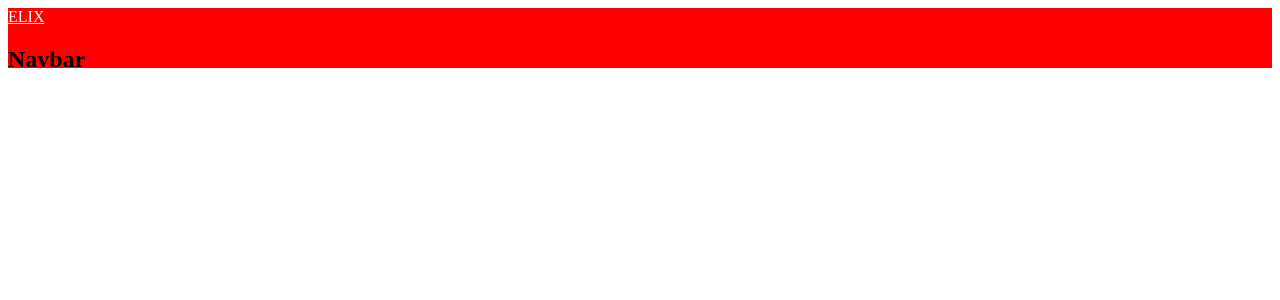
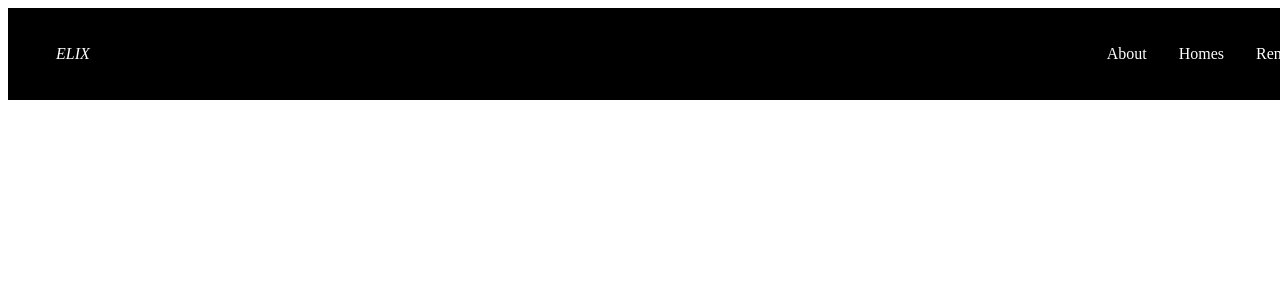
Before and after one commit to bartxs/react-real-estate-website, a React (Create React App) app: page / in a window 1280 px wide. Shown: the top 300 px of the page. Built offline with nearby package versions, Linux system fonts and the light colour scheme.

Commit message:
Navbar style

```diff
--- a/src/components/Navbar.js
+++ b/src/components/Navbar.js
@@ -1,20 +1,43 @@
 import React from "react";
-import styled from "styled-components";
+import styled, { css } from "styled-components";
 import { Link } from "react-router-dom";
 import { menuData } from "../data/ManuData";
 
 const Nav = styled.nav`
   height: 60px;
-  background: red;
+  display: flex;
+  justify-content: space-between;
+  padding: 1rem 2rem;
+  z-index: 100;
+  position: fixed;
+  width: 100%;
+  background: #000;
+`;
+
+const NavLink = css`
+  color: #fff;
+  display: flex;
+  align-items: center;
+  padding: 0 1rem;
+  height: 100%;
+  cursor: pointer;
+  text-decoration: none;
 `;
 
 const Logo = styled(Link)`
-  color: #fff;
+  ${NavLink}
+  font-style: italic;
 `;
 
 const MenuBars = styled.i``;
-const NavMenu = styled.div``;
-const NavMenuLinks = styled(Link)``;
+const NavMenu = styled.div`
+  display: flex;
+  align-items: center;
+`;
+
+const NavMenuLinks = styled(Link)`
+  ${NavLink}
+`;
 
 function Navbar() {
   return (
@@ -22,13 +45,12 @@ function Navbar() {
       <Logo to="/">ELIX</Logo>
       <MenuBars />
       <NavMenu>
-        {menuData.map((item, index) => {
+        {menuData.map((item, index) => (
           <NavMenuLinks to={item.link} key={index}>
             {item.title}
-          </NavMenuLinks>;
-        })}
+          </NavMenuLinks>
+        ))}
       </NavMenu>
-      <h1>Navbar</h1>
     </Nav>
   );
 }
```
